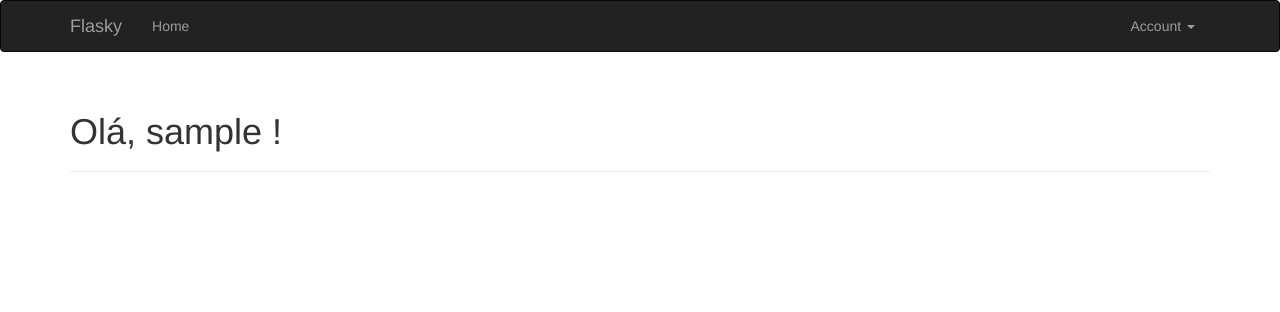
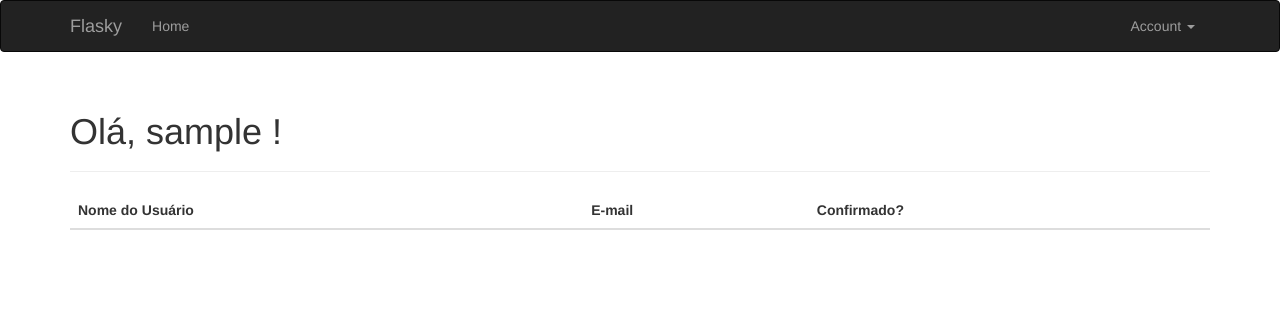
Before and after one commit to MateSou/PTBDSWS, a Flask app: page / in a window 1280 px wide. Shown: the top 312 px of the page. Run offline with Flask 3, Linux system fonts and the light colour scheme; the visitor is signed in with stand-in values (Sample User, id 1); data comes from the database, SQL or seed files in the repository; lists and menus that the app fills with data are empty; some libraries are stand-ins or nearby versions.

Commit message:
Exibe lista com todos os usuarios cadastrados apos o login

```diff
--- a/app/main/views.py
+++ b/app/main/views.py
@@ -28,4 +28,4 @@ def index():
         else:
             session['known'] = True
         return redirect(url_for('.index'))
-    return render_template('homepage.html')
+    return render_template('homepage.html', users=User.query.all())
--- a/app/templates/homepage.html
+++ b/app/templates/homepage.html
@@ -23,6 +23,28 @@
     {% endblock %}
     {% block content %}
         {{ super() }}
+        {% if current_user.is_authenticated %}
+            <div class="container">
+                <table class="table">
+                    <thead>
+                        <tr>
+                            <th>Nome do Usuário</th>
+                            <th>E-mail</th>
+                            <th>Confirmado?</th>
+                        </tr>
+                    </thead>
+                    <tbody>
+                        {% for item in users %}
+                        <tr>
+                            <td>{{ item.username }}</td>
+                            <td>{{ item.email }}</td>
+                            <td>{{ item.confirmed }}</td>
+                        </tr>
+                        {% endfor %}
+                    </tbody>
+                </table>
+            </div>
+        {% endif %}
     {% endblock %}
 
 
```
